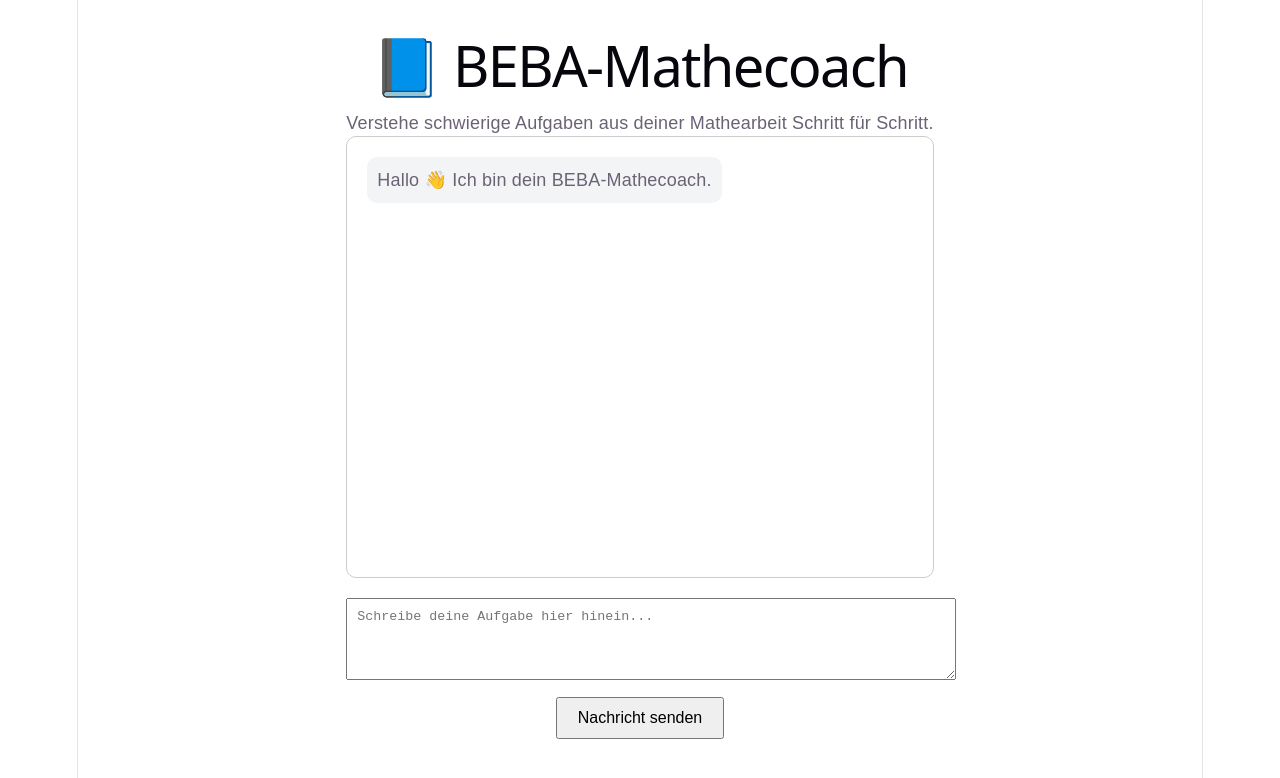
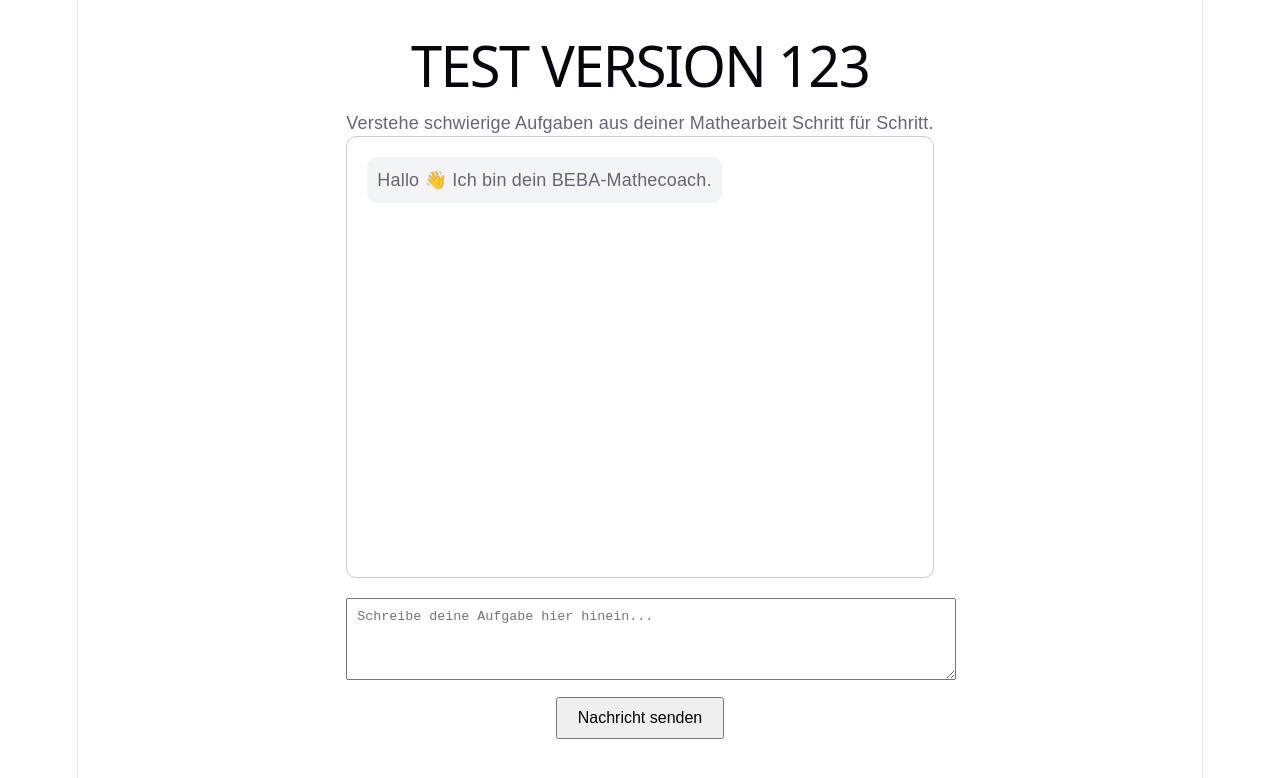
Before and after one commit to ghsgsb6csd-a11y/beba-mathe-coach, a React (Vite) app in the folder beba-mathe-coach/: page / in a window 1280 px wide. Shown: the top 778 px of the page. Built offline with nearby package versions, Linux system fonts and the light colour scheme.

Commit message:
Update App.jsx

```diff
--- a/beba-mathe-coach/src/App.jsx
+++ b/beba-mathe-coach/src/App.jsx
@@ -39,7 +39,7 @@ export default function App() {
         padding: "20px"
       }}
     >
-      <h1>📘 BEBA-Mathecoach</h1>
+     <h1>TEST VERSION 123</h1>
 
       <p>
         Verstehe schwierige Aufgaben aus deiner Mathearbeit Schritt für Schritt.
```
